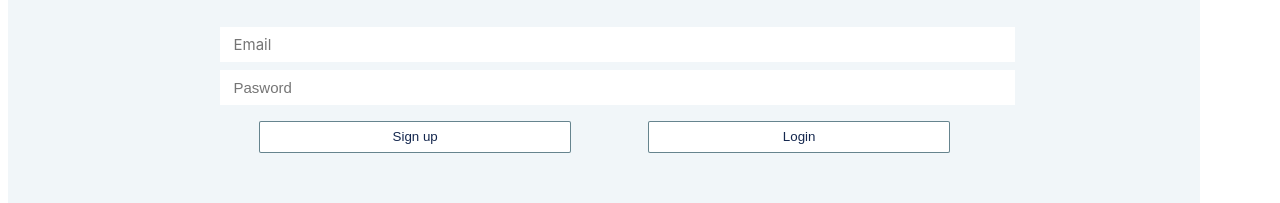
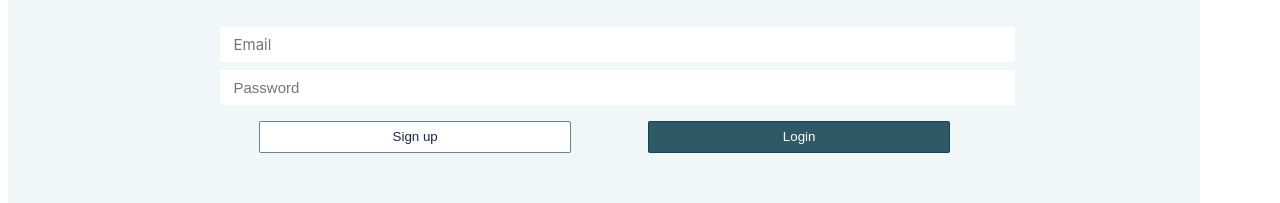
Before and after one commit to yejiahaoderek/cs124, a React (Create React App) app: page / in a window 1280 px wide. Shown: the part 259-462 px from the top of the page. Built offline with nearby package versions, Linux system fonts and the light colour scheme; no server answers.

Commit message:
updated button style

```diff
--- a/src/App.js
+++ b/src/App.js
@@ -76,7 +76,7 @@ function App(props) {
                             type="password"
                             onChange={(e)=>setPassword(e.target.value)}
                             id="password"
-                            placeholder="Pasword"
+                            placeholder="Password"
                         />
                     </div>
                     <div className="typeInfo">
@@ -106,7 +106,7 @@ function SignIn(props) {
 
     if (loading) {
         return <div id="signIn">
-            <button className="loadingHomeButton">Log in</button>
+            <button className="loadingHomeButton">Login</button>
         </div>
     }
 
@@ -115,7 +115,7 @@ function SignIn(props) {
         props.onError()
     }
     return <div id="signIn">
-        <button className="homeButton" onClick={() =>
+        <button className="homeLogInButton" onClick={() =>
         {
             signInWithEmailAndPassword(props.email, props.password)
             props.clearInput()
--- a/src/components/TaskManager.css
+++ b/src/components/TaskManager.css
@@ -80,6 +80,18 @@
     margin-bottom: 30vh;
 }
 
+.homeLogInButton {
+    width: 80%;
+    height: 4vh;
+    background-color: rgba(1, 50, 67, 0.8);
+    border-style: solid;
+    border-radius: 2px;
+    border-width: 1.5px;
+    color: white;
+    border-color: rgba(1, 50, 67, 0.6);
+    margin-bottom: 30vh;
+}
+
 .loadingHomeButton {
     width: 80%;
     height: 4vh;
@@ -91,13 +103,24 @@
     border-color: rgba(1, 50, 67, 0.4);
 }
 
-.homeButton:hover{
+.homeButton:hover {
     background-color: white;
     color: #14274E;
     border-color: rgba(1, 50, 67, 0.2);
     border-style: solid;
 }
 
+.homeLogInButton:hover {
+    width: 80%;
+    height: 4vh;
+    background-color: rgba(1, 50, 67, 1);
+    border-style: solid;
+    border-radius: 2px;
+    border-width: 1.5px;
+    color: white;
+    border-color: rgba(1, 50, 67, 0.6);
+    margin-bottom: 30vh;
+}
 
 #signIn{
     flex-grow: 1;
```
